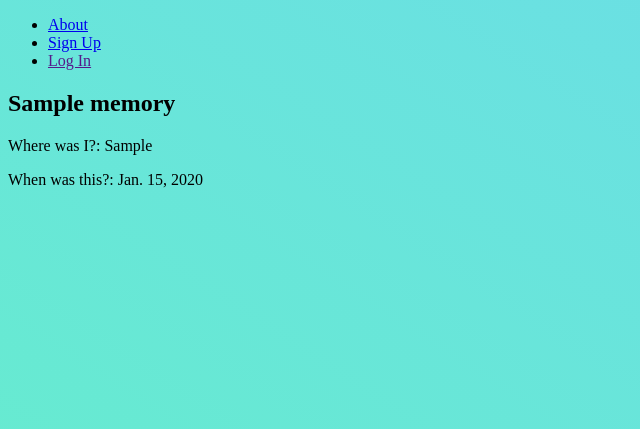
After one commit to c-fasano/reflections, a Django app: template main_app/templates/memories/index.html in a window 1280 px wide. The commit adds this page. Shown: the top 429 px of the page, without its empty margins (0-640 px from the left). Run offline with Django 3.2, Linux system fonts and the light colour scheme; the template is opened without the code that fills it: values that come from a table or form of the project are taken from there, others are empty; tables that the repository leaves empty hold one stand-in row (values such as "Sample post").

Commit message:
create index view

```diff
--- a/main_app/templates/base.html
+++ b/main_app/templates/base.html
@@ -16,12 +16,12 @@
     <nav>
       <ul>
         {% if user.is_authenticated %}
-          <li><a href="">About</a></li>
-          <li><a href="">All Reflections</a></li>
+          <li><a href="{% url 'about' %}">About</a></li>
+          <li><a href="{% url 'memories_index' %}">All Reflections</a></li>
           <li><a href="">Capture Moment</a></li>
           <li><a href="">Log Out</a></li>
         {% else %}
-          <li><a href="">About</a></li>
+          <li><a href="{% url 'about' %}">About</a></li>
           <li><a href="{% url 'signup' %}">Sign Up</a></li>
           <!--Check websites and possibly change the order of these two account-based links-->
           <li><a href="">Log In</a></li>
--- /dev/null
+++ b/main_app/templates/memories/index.html
@@ -0,0 +1,22 @@
+{% extends 'base.html' %}
+{% load static %}
+
+{% block head %}
+<!--Stylesheey-->
+{% endblock %}
+
+{% block content %}
+
+<section class="card-container">
+  {% for memory in memories %}
+    <div class="card"> <!--set the background to the logo-->
+      <div class="card-details">
+        <h2 class="card-title">{{ memory.name }}</h2>
+        <p>Where was I?: {{ memory.location }}</p>
+        <p>When was this?: {{ memory.date }}</p>
+      </div>
+    </div>
+  {% endfor %}
+</section>
+
+{% endblock %}
```
